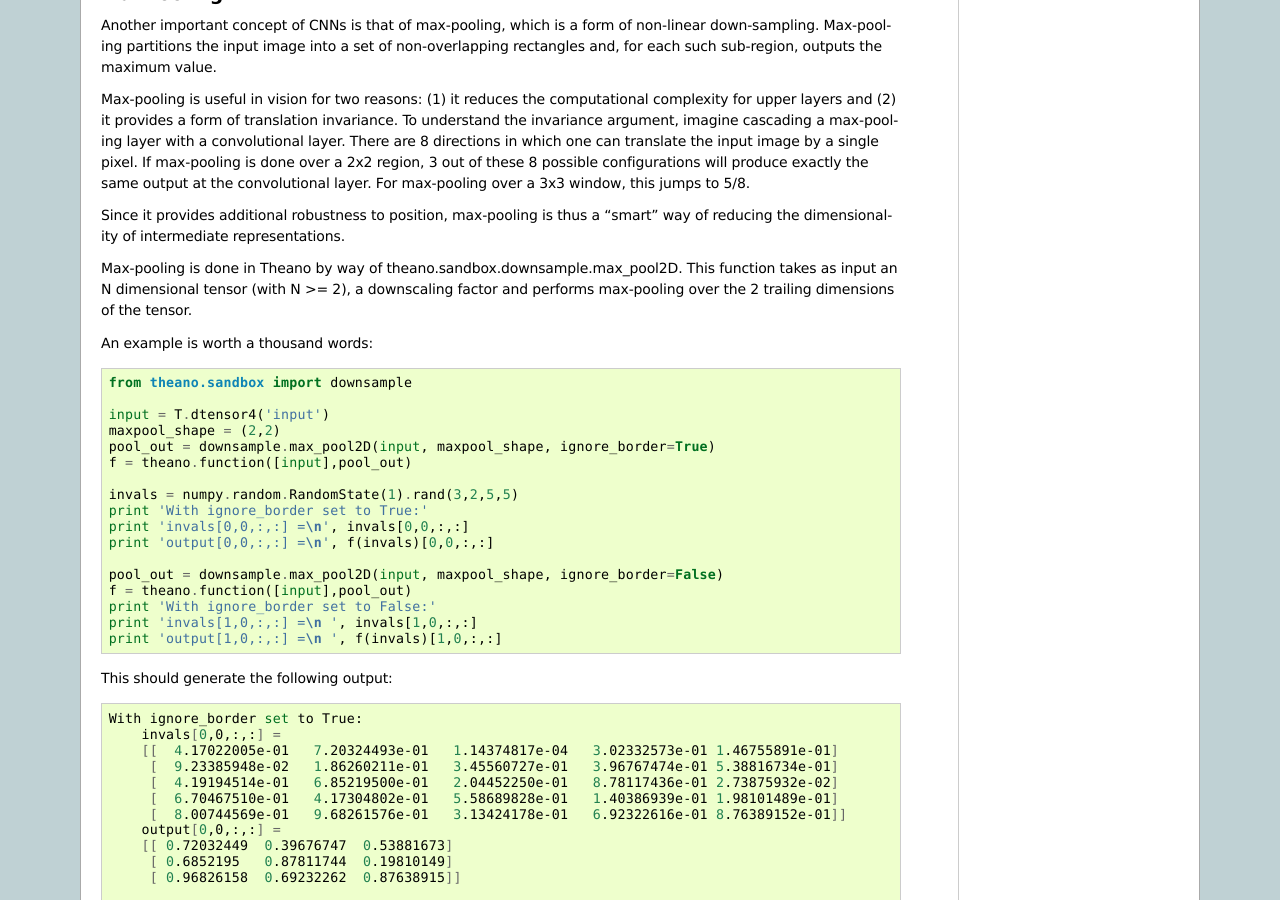
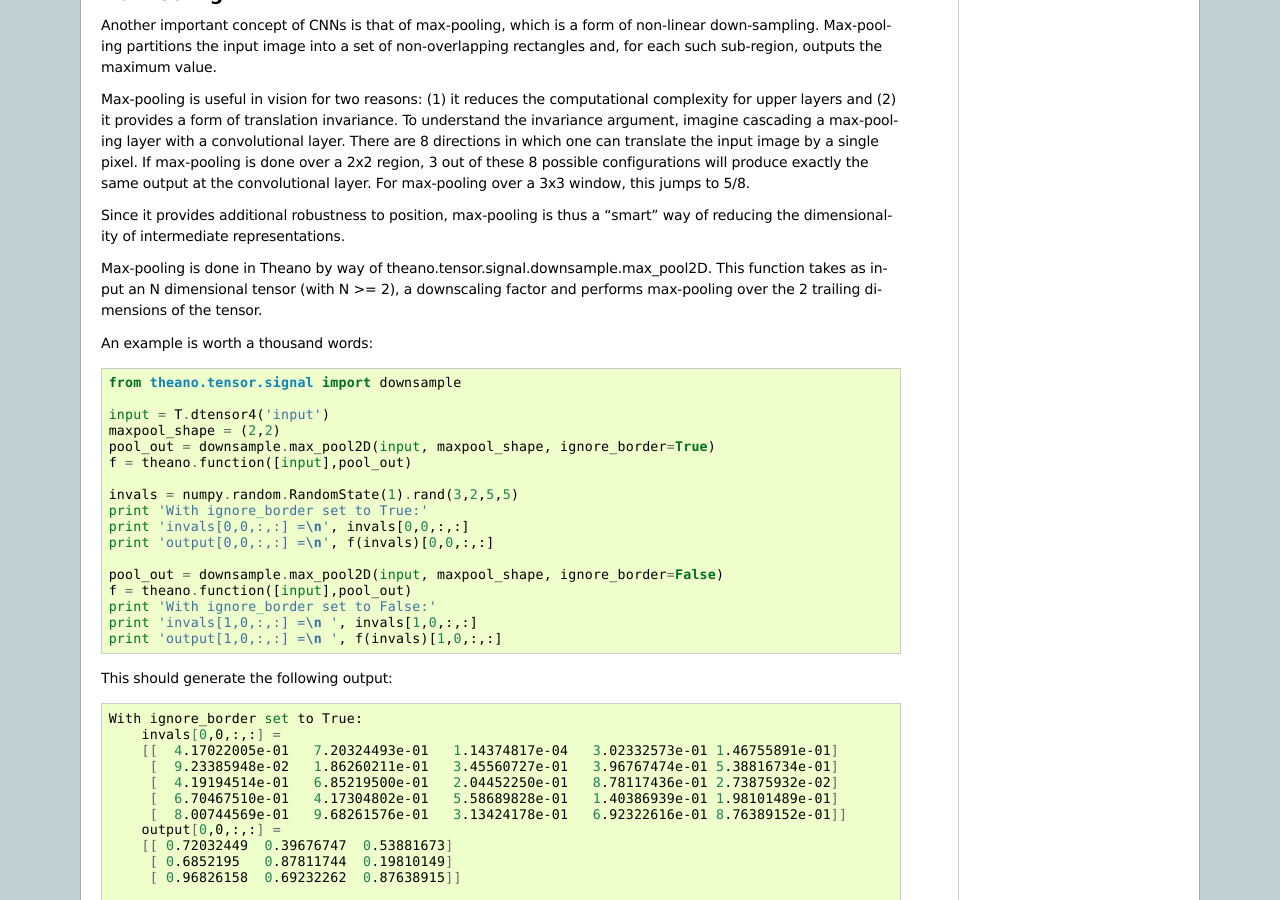
Before and after one commit to lisa-lab/DeepLearningTutorials, a Sphinx documentation site: the page built from doc/lenet.txt, in a window 1280 px wide and 900 px high, scrolled down 3897 px. Built offline with Sphinx 7.4.7, drawn with Linux system fonts in a browser that asks for light colours; formulas are drawn with MathJax 3; pages that are not in the unit, such as notebooks, are missing from menus; some of the changed text lies outside the part shown.

Commit message:
changed theano.sandbox.conv and downsample to theano.tensor.signal.conv and downsample

```diff
--- a/doc/lenet.txt
+++ b/doc/lenet.txt
@@ -154,7 +154,7 @@ one of Figure 1. The input consists of 3 features maps (an RGB color image) of s
 
 .. code-block:: python
 
-        from theano.sandbox import conv
+        from theano.tensor.signal import conv
         rng = numpy.random.RandomState(23455)
 
         # create type corresponding to 4D tensor
@@ -253,7 +253,7 @@ layer. For max-pooling over a 3x3 window, this jumps to 5/8.
 Since it provides additional robustness to position, max-pooling is thus a
 "smart" way of reducing the dimensionality of intermediate representations.
 
-Max-pooling is done in Theano by way of theano.sandbox.downsample.max_pool2D.
+Max-pooling is done in Theano by way of theano.tensor.signal.downsample.max_pool2D.
 This function takes as input an N dimensional tensor (with N >= 2), a
 downscaling factor and performs max-pooling over the 2 trailing dimensions of
 the tensor.
@@ -262,7 +262,7 @@ An example is worth a thousand words:
 
 .. code-block:: python
 
-    from theano.sandbox import downsample
+    from theano.tensor.signal import downsample
 
     input = T.dtensor4('input')
     maxpool_shape = (2,2)
```
